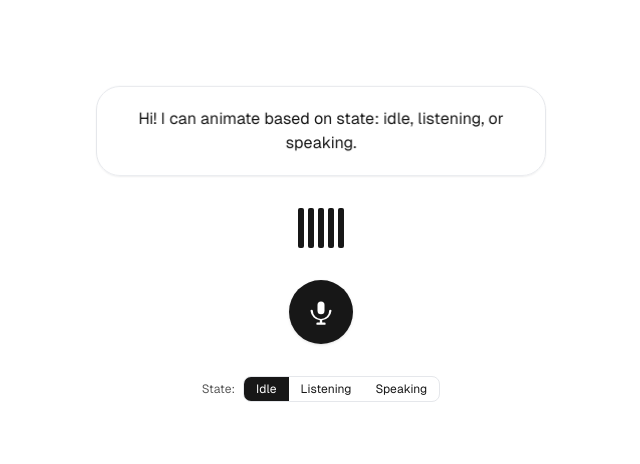
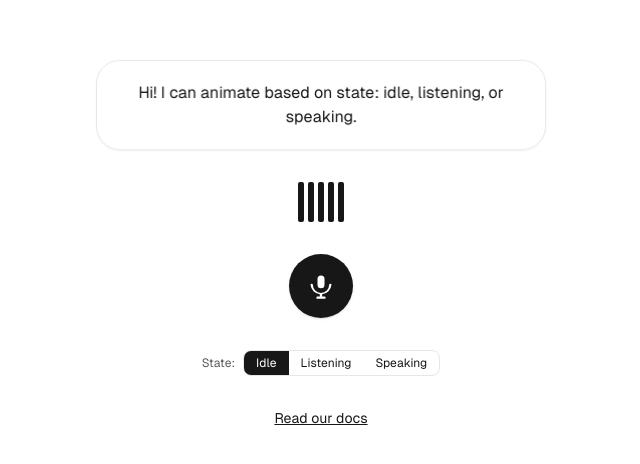
Before and after one commit to Abdalkaderdev/App, a Next.js app: page / in a window 1280 px wide. Shown: the part 156-620 px from the top of the page, without its empty margins (319-959 px from the left). Built offline with nearby package versions, Linux system fonts and the light colour scheme.

Commit message:
test(e2e): ensure homepage exposes 'Read our docs' link for Playwright

```diff
--- a/src/app/page.tsx
+++ b/src/app/page.tsx
@@ -36,7 +36,11 @@ export default function Home() {
             (mode === "listening" ? "animate-mic-listening " : "")
           }
           aria-label="Microphone"
-					onClick={() => setMode((prev) => (prev === "idle" ? "listening" : prev === "listening" ? "speaking" : "idle"))}
+          onClick={() =>
+            setMode((prev) =>
+              prev === "idle" ? "listening" : prev === "listening" ? "speaking" : "idle",
+            )
+          }
         >
           {/* Mic icon */}
           <svg
@@ -80,6 +84,10 @@ export default function Home() {
             </button>
           </div>
         </div>
+        {/* Docs link for E2E test */}
+        <a href="/docs" className="text-sm underline">
+          Read our docs
+        </a>
       </main>
     </div>
   );
```
Lines whose indentation alone changed are shown as unchanged.
